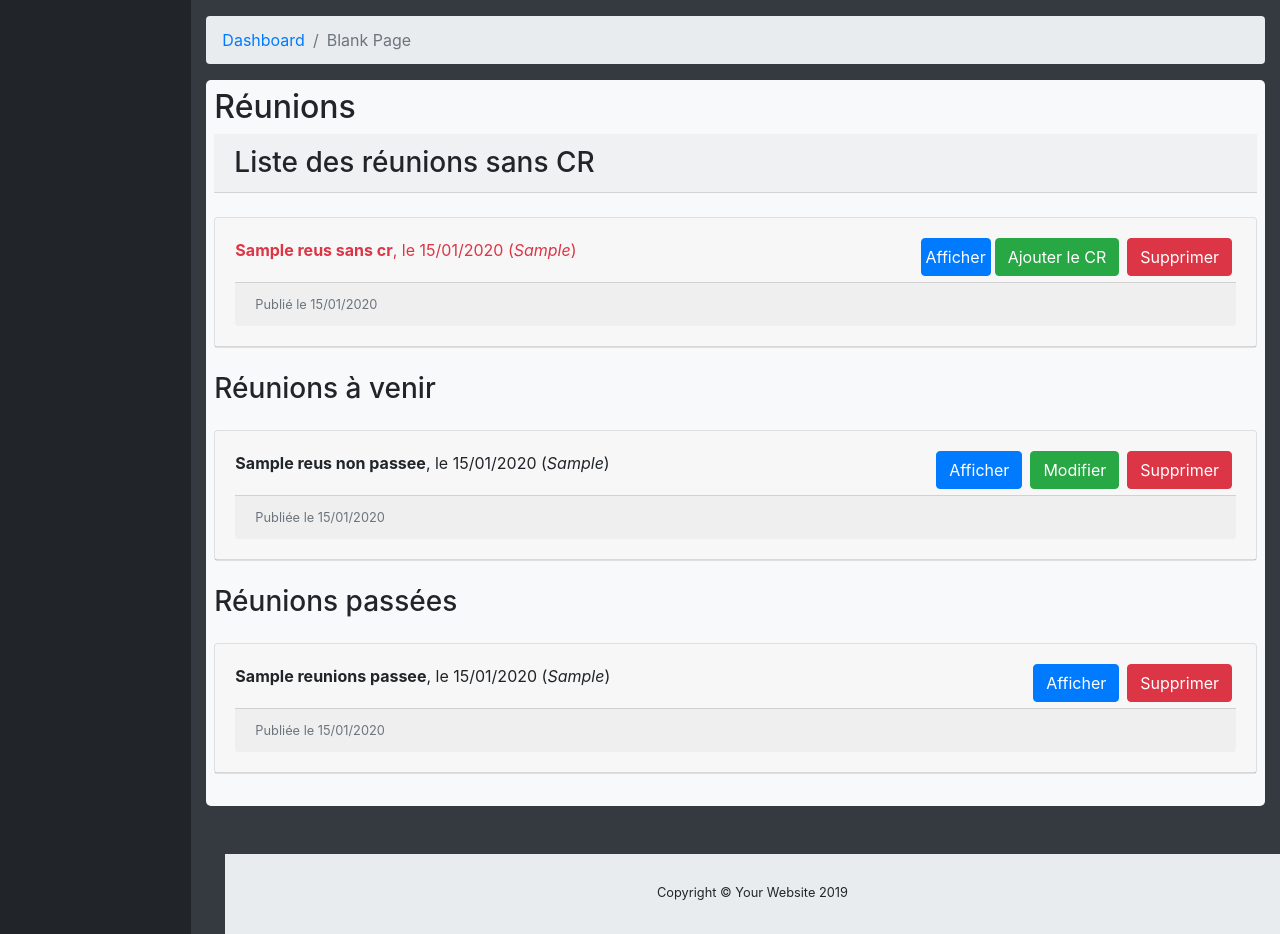
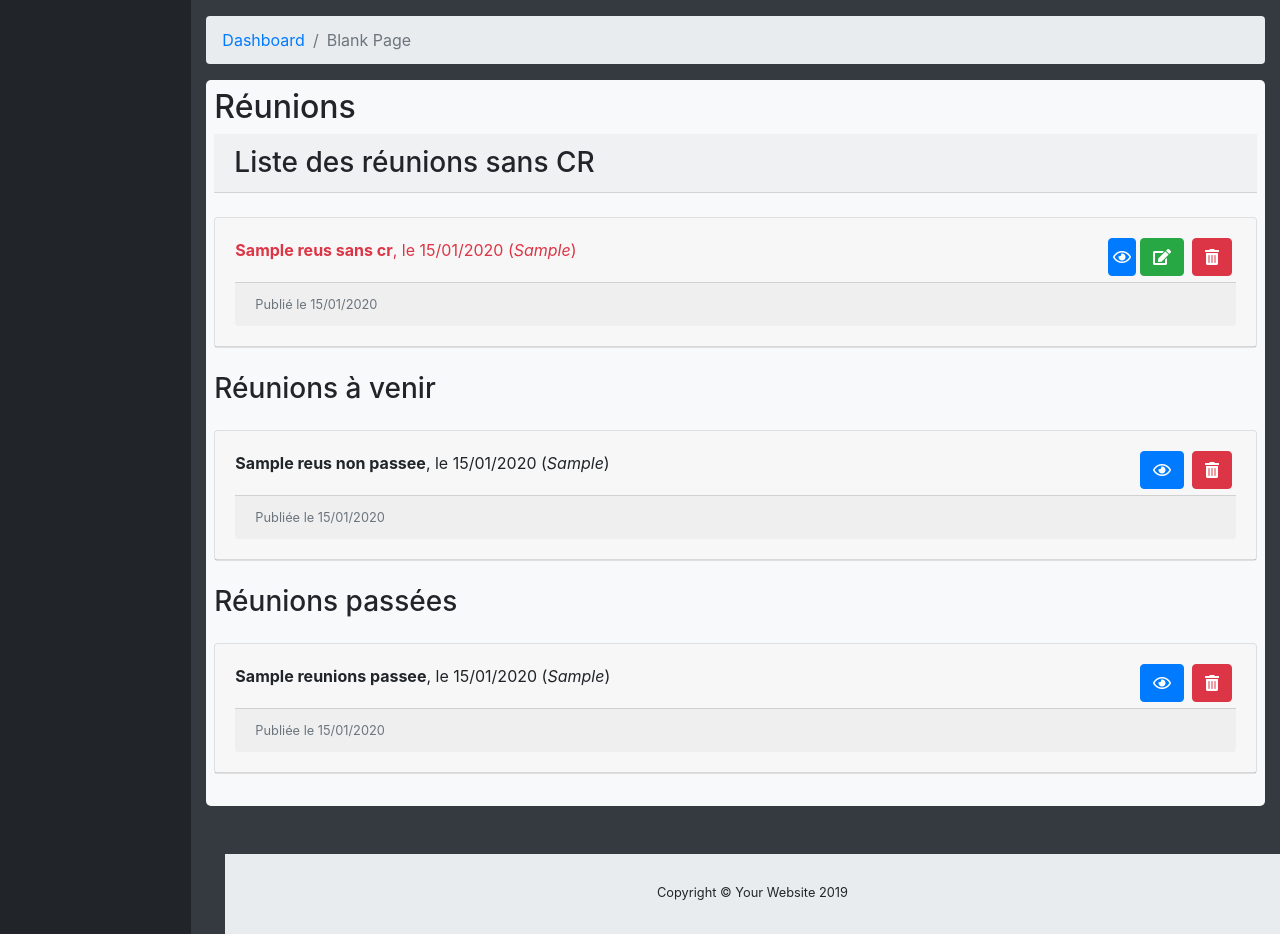
Before and after one commit to MartG31/moto_club, a Symfony app: template templates/reunions/indexBackReunion.html.twig in a window 1280 px wide. Shown: the part 56-990 px from the top of the page. Run offline with Twig, Linux system fonts and the light colour scheme; the template is opened without the code that fills it: most values are stand-ins (such as "Sample title", 1, 10 or a date in 2020); some libraries are stand-ins or nearby versions.

Commit message:
Update indexBackReunion.html.twig

```diff
--- a/templates/reunions/indexBackReunion.html.twig
+++ b/templates/reunions/indexBackReunion.html.twig
@@ -15,9 +15,9 @@
 			    	<div class="card">
 				  	  	<div class="card-header">
 				  			<div class="card-title py-2">
-				  				<a class="btn btn-danger float-right mx-1" href="{{ path('del_reunion', {id : reuSansCr.getId()}) }}" role="button">Supprimer</a>
-				  				<a class="btn btn-success float-right mx-1" href="{{ path('add_cr', {id : reuSansCr.getId()}) }}" role="button">Ajouter le CR</a>
-				  	            <a class="btn btn-primary float-right px-1" href="{{ path('view_back_reunion', {id : reuSansCr.getId()}) }}" role="button">Afficher</a>
+				  				<a title="Supprimer la réunion" class="btn btn-danger float-right mx-1" href="{{ path('del_reunion', {id : reuSansCr.getId()}) }}" role="button"><i class="fas fa-trash-alt"></i></a>
+				  				<a title ="Ajouter le compte-rendu" class="btn btn-success float-right mx-1" href="{{ path('add_cr', {id : reuSansCr.getId()}) }}" role="button"><i class="fas fa-edit"></i></a>
+				  	            <a title="Afficher la réunion" class="btn btn-primary float-right px-1" href="{{ path('view_back_reunion', {id : reuSansCr.getId()}) }}" role="button"><i class="far fa-eye"></i></a>
 				  				<b>{{ reuSansCr.getTitre() }}</b>, le {{ reuSansCr.getDatetimeReu()|date("d/m/Y") }} (<em>{{ reuSansCr.getTypeReu() }}</em>)
 				  			</div>
 				  			<div class="card-footer small text-muted mb-2">
@@ -44,9 +44,9 @@
 			  	<div class="card">
 				  	<div class="card-header ">
 						<div class="card-title py-2">
-							<a class="btn btn-danger float-right mx-1" href="{{ path('del_reunion', {id : reuNonPassee.getId()}) }}" role="button">Supprimer</a>
-							<a class="btn btn-success float-right mx-1" href="{{ path('edit_reunion', {id : reuNonPassee.getId()}) }}" role="button">Modifier</a>
-				          	<a class="btn btn-primary float-right mx-1" href="{{ path('view_back_reunion', {id : reuNonPassee.getId()}) }}" role="button">Afficher</a>
+							<a title="Supprimer la réunion" class="btn btn-danger float-right mx-1" href="{{ path('del_reunion', {id : reuNonPassee.getId()}) }}" role="button"><i class="fas fa-trash-alt"></i></a>
+							{#<a class="btn btn-success float-right mx-1" href="{{ path('edit_reunion', {id : reuNonPassee.getId()}) }}" role="button">Modifier</a>#}
+				          	<a title="Afficher la réunion" class="btn btn-primary float-right mx-1" href="{{ path('view_back_reunion', {id : reuNonPassee.getId()}) }}" role="button"><i class="far fa-eye"></i></a>
 							<b>{{ reuNonPassee.getTitre() }}</b>, le {{ reuNonPassee.getDatetimeReu()|date("d/m/Y") }} (<em>{{ reuNonPassee.getTypeReu() }}</em>)
 
 			  			</div>
@@ -63,9 +63,9 @@
 		    	<div class="card">
 			  	  	<div class="card-header">
 			  			<div class="card-title py-2">
-			  				<a class="btn btn-danger float-right mx-1" href="{{ path('del_reunion', {id : reunionPassee.getId()}) }}" role="button">Supprimer</a>
+			  				<a title="Supprimer la réunion" class="btn btn-danger float-right mx-1" href="{{ path('del_reunion', {id : reunionPassee.getId()}) }}" role="button"><i class="fas fa-trash-alt"></i></a>
 			  				{#<a class="btn btn-success float-right mx-1" href="{{ path('edit_cr', {id : crTrouve.getId()}) }}" role="button">Modifier le CR</a>#}
-			  	            <a class="btn btn-primary float-right mx-1" href="{{ path('view_back_reunion', {id : reunionPassee.getId()}) }}" role="button">Afficher</a>
+			  	            <a title="Afficher la réunion" class="btn btn-primary float-right mx-1" href="{{ path('view_back_reunion', {id : reunionPassee.getId()}) }}" role="button"><i class="far fa-eye"></i></a>
 			  				<b>{{ reunionPassee.getTitre() }}</b>, le {{ reunionPassee.getDatetimeReu()|date("d/m/Y") }} (<em>{{ reunionPassee.getTypeReu() }}</em>)
 			  			</div>
 			  			<div class="card-footer small text-muted mb-2">
```
